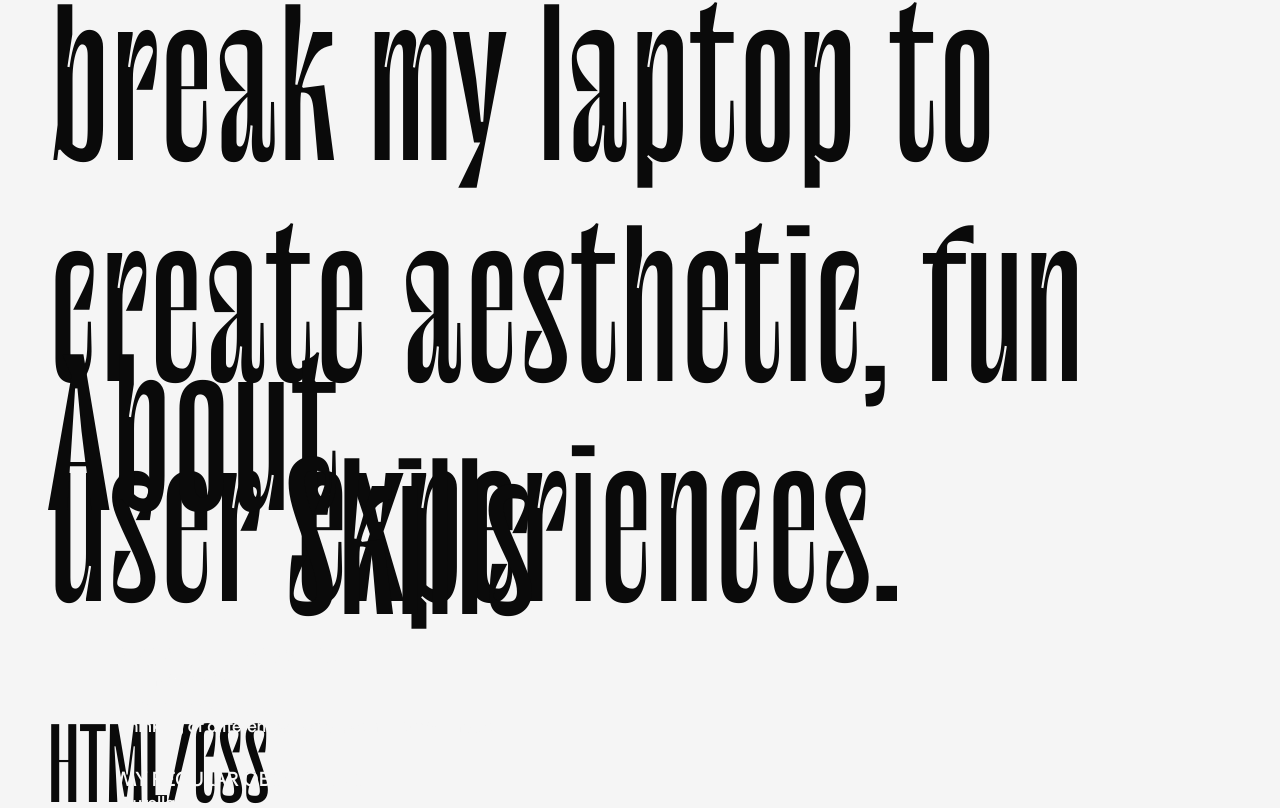
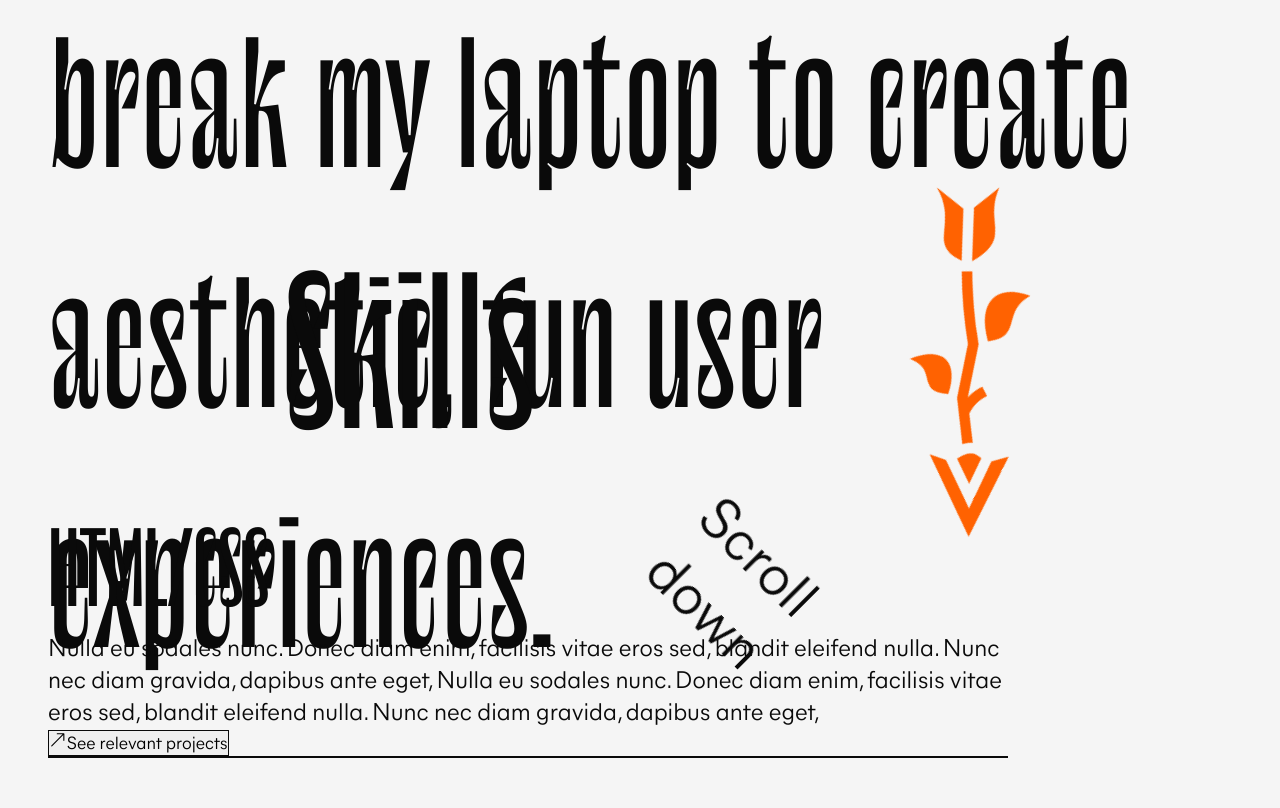
Before and after one commit to bravoosonja/website, a Next.js app: page / in a window 1280 px wide. Shown: the part 552-1360 px from the top of the page. Built offline with nearby package versions, Linux system fonts and the light colour scheme.

Commit message:
Add styles to banner

```diff
--- /dev/null
+++ b/components/UI/cookie.js
@@ -0,0 +1,59 @@
+import { useState } from "react";
+import styled from "styled-components";
+
+export default function Cookie() {
+  const { showCookie, setShowCookie } = useState(true);
+  return (
+    <>
+      {showCookie && (
+        <Wrapper>
+          <Content>
+            <Text>
+              <h4>No, I don't want your non-edible cookies.</h4>
+            </Text>
+            <AcceptCookie onClick={() => setShowCookie(false)}>
+              Real Cookies Only
+            </AcceptCookie>
+          </Content>
+        </Wrapper>
+      )}
+    </>
+  );
+}
+
+const Wrapper = styled.div`
+  position: fixed;
+  bottom: 0;
+  height: 6vh;
+  width: 100%;
+  background: ${(props) => props.theme.text};
+  display: flex;
+  flex-direction: row;
+  align-items: center;
+  justify-content: space-between;
+`;
+
+const Content = styled.div`
+  display: flex;
+  align-items: center;
+  justify-content: space-between;
+  padding: 0 3rem;
+`;
+
+const Text = styled.div`
+  h4 {
+    font-size: 1.2rem;
+    color: ${(props) => props.theme.background};
+  }
+`;
+
+const AcceptCookie = styled.button`
+  margin-left: 67vw;
+  outline: 1.3px solid ${(props) => props.theme.background};
+  padding: 0.5rem;
+  color: ${(props) => props.theme.background};
+  background: transparent;
+  font-size: 1rem;
+  font-weight: bold;
+  display: flex;
+`;
--- /dev/null
+++ b/components/UI/scrollDown.js
@@ -0,0 +1,20 @@
+import styled from "styled-components";
+// icon
+import { GiBranchArrow } from "react-icons/gi";
+
+export default function ScrollDown() {
+  return (
+    <Wrapper>
+      <Content>
+        <GiBranchArrow />
+      </Content>
+    </Wrapper>
+  );
+}
+
+const Wrapper = styled.div``;
+
+const Content = styled.div`
+  font-size: 5rem;
+  color: ${(props) => props.theme.text};
+`;
--- a/components/banner.js
+++ b/components/banner.js
@@ -1,4 +1,7 @@
+import { GiLed } from "react-icons/gi";
 import styled from "styled-components";
+import ScrollDown from "./UI/scrollDown";
+import { IconContext } from "react-icons/lib";
 
 export default function Banner() {
   return (
@@ -8,6 +11,11 @@ export default function Banner() {
           Always pulling hair, resisting the urge to break my laptop to create
           <span> aesthetic</span>, <span> fun </span> user experiences.
         </h1>
+        <IconContext.Provider value={{ color: "#ff6201" }}>
+          <Arrow>
+            <ScrollDown /> Scroll down
+          </Arrow>
+        </IconContext.Provider>
       </Content>
     </Wrapper>
   );
@@ -19,6 +27,32 @@ const Wrapper = styled.div`
 `;
 
 const Content = styled.div`
+  padding: 1rem 3rem;
+  overflow-wrap: break-word;
+  display: flex;
+  justify-content: center;
+  align-items: center;
+  h1 {
+    font-size: 10rem;
+    line-height: 1.5;
+  }
   span {
+    color: ${(props) => props.theme.text};
   }
 `;
+
+const Arrow = styled.button`
+  font-size: 1rem;
+  position: relative;
+  top: 40vh;
+  right: 25vw;
+  transform: rotate(45deg) scale(3.6);
+  z-index: 50;
+  margin: auto;
+  background: transparent;
+  color: ${(props) => props.theme.text};
+
+  &:hover {
+    color: ${(props) => props.theme.accent};
+  }
+`;
--- a/components/header.js
+++ b/components/header.js
@@ -56,11 +56,12 @@ const Container = styled.div`
 `;
 
 const Wrapper = styled.div`
-  margin-left: 50%;
+  /* margin-left: 50%; */
   position: fixed;
   top: 1rem;
-  left: 60vw;
-  margin: auto;
+  left: 70%;
+  margin: 0;
+  padding: 0;
 `;
 
 const NavItem = styled.button`
--- a/components/layout.js
+++ b/components/layout.js
@@ -5,6 +5,7 @@ import { CursorContext } from "../context/cursor-context";
 import Header from "./header";
 import Menu from "./menu";
 import CustomCursor from "./feature/customCursor";
+import Cookie from "./UI/cookie";
 
 export default function Layout({ children }) {
   // const [toggleMenu, setToggleMenu] = useState(false);
@@ -21,6 +22,7 @@ export default function Layout({ children }) {
         <Header />
       </nav>
       <main>{children}</main>
+      <Cookie />
     </>
   );
 }
--- a/package.json
+++ b/package.json
@@ -10,7 +10,6 @@
   },
   "dependencies": {
     "framer-motion": "^6.3.15",
-    "modern-normalize": "^1.1.0",
     "next": "12.1.6",
     "react": "18.2.0",
     "react-dom": "18.2.0",
--- a/pages/_document.js
+++ b/pages/_document.js
@@ -6,10 +6,6 @@ export default function Document() {
       <Head>
         <meta name="Portfolio" content="Generated by create next app" />
         <link rel="icon" href="/favicon.ico" />
-        <link
-          rel="stylesheet"
-          href="node_modules/modern-normalize/modern-normalize.css"
-        />
       </Head>
       <body>
         <Main />
--- a/pages/about.js
+++ b/pages/about.js
@@ -47,12 +47,13 @@ const Container = styled.div`
   width: 100%;
   height: 9vh;
   margin-top: 2rem;
+  padding: 0 3rem;
 `;
 
 const Title = styled.div`
   /* left: 12%;
   top: 5%; */
-  /* position: relative; */
+  position: relative;
   z-index: 10;
   width: min-content;
   color: ${(props) => props.theme.text};
--- a/pages/index.js
+++ b/pages/index.js
@@ -13,9 +13,7 @@ export default function Home() {
       <section>
         <Banner />
       </section>
-      <section>
-        <About />
-      </section>
+      <section>{/* <About /> */}</section>
       <section>
         <Skills />
       </section>
--- a/pages/skills.js
+++ b/pages/skills.js
@@ -59,15 +59,14 @@ export default function Skills() {
 
 const Container = styled.div`
   width: 100%;
-  padding-top: 2rem;
-  height: 90vh;
+  height: 95vh;
 `;
 
 const Wrapper = styled.div`
   display: flex;
   flex-direction: column;
   /* width: 100%; */
-
+  padding: 0 3rem;
   h1 {
     position: relative;
     left: 20%;
--- a/styles/globalStyle.js
+++ b/styles/globalStyle.js
@@ -13,9 +13,7 @@ export const darkTheme = {
   text: "#F5F5F5",
   background: "#0A0A0A",
   accent: "#04e762",
-  //   accent: "#fb5607",
   cursor: "#fff",
-  //   cursor: "#000",
   pastel: "#4361ee",
   blur: "hsl(0 0% 100% /0.1)",
 };
@@ -36,14 +34,15 @@ export const GlobalStyle = createGlobalStyle`
     body {
         box-sizing: border-box;
         width: 100%;
-        padding: 3rem;
+        margin: 0;
+        padding: 0;
         background-color:${(props) => props.theme.background};
         font-family: 'Mier', "MurMure", sans-serif;
         display: flex;
         flex-direction: column;
-        justify-content: center;
-        align-items: center;
-        /* transition: all 1s cubic-bezier(0.645, 0.045, 0.355, 1); */
+        /* justify-content: center;
+        align-items: center; */
+        transition: all 1s cubic-bezier(0.645, 0.045, 0.355, 1);
         /* display: flex; */
 
     }
```
Also changed, not shown: 1 other file (tests, documents, lock files or other folders).
